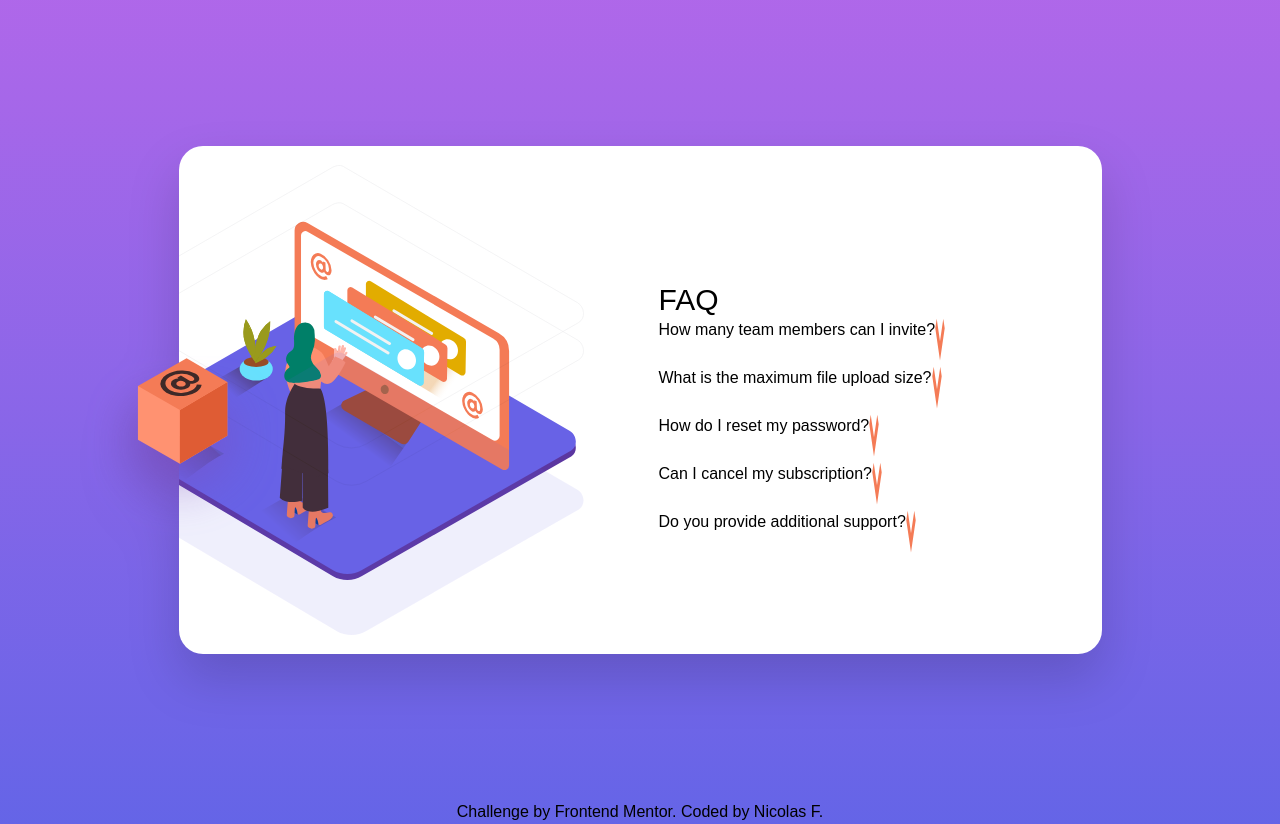
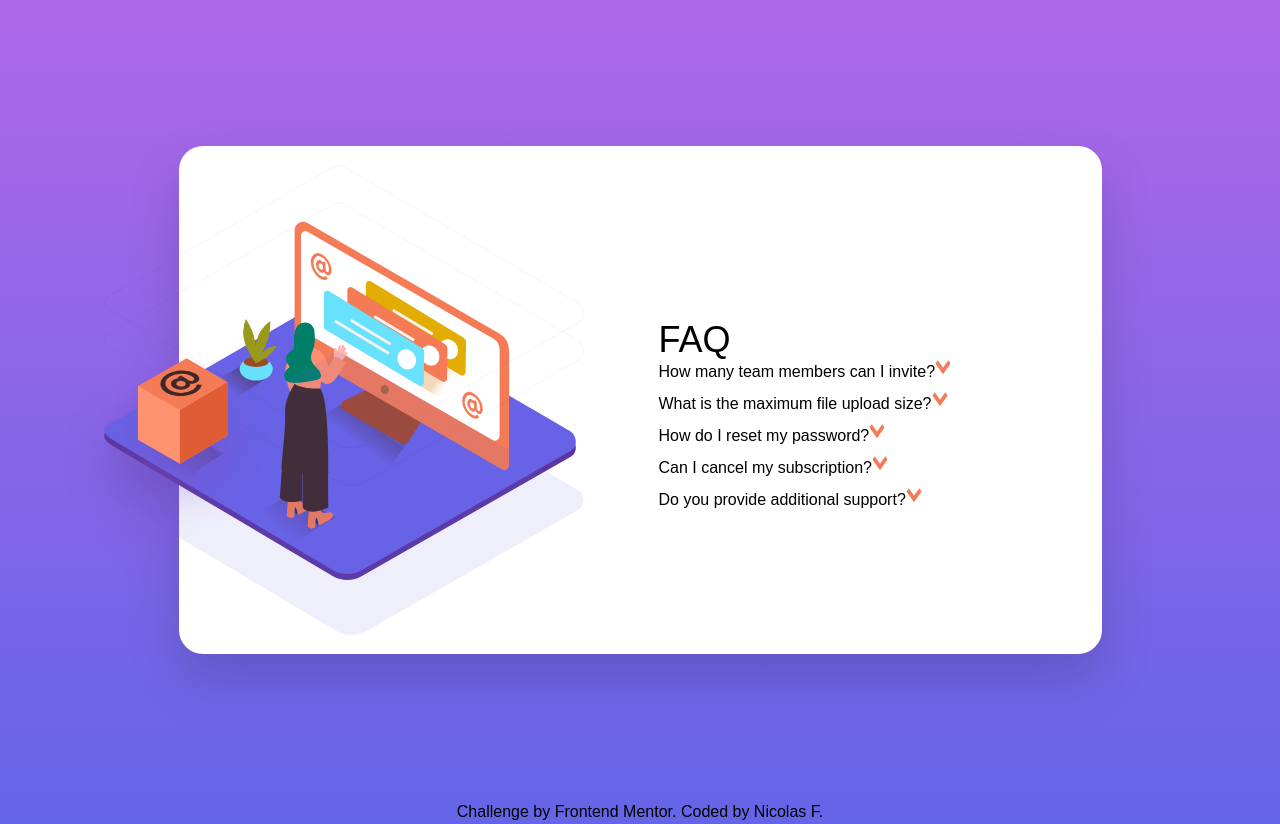
Before and after one commit to nicolasfig/faq-accordion-card, a website: page index.html in a window 1280 px wide. Drawn offline with Linux system fonts and the light colour scheme.

Commit message:
Layout alignments

```diff
--- a/index.html
+++ b/index.html
@@ -39,60 +39,63 @@
             />
           </div>
         </section>
-        <section class="flex flex-col text pt-10 w-[350px]">
-          <h1 class="text-3xl">FAQ</h1>
-          <ul>
-            <li>
-              <div class="question-icon">
-                <p class="question">How many team members can I invite?</p>
-                <img src="./images/icon-arrow-down.svg" alt="" />
+        <section class="text flex flex-col pt-10 w-[443px]">
+          <h1 class="text-4xl">FAQ</h1>
+          <div class="question-amswer">
+            <p class="question">
+              How many team members can I invite?
+              <img class="arrow" src="./images/icon-arrow-down.svg" alt="" />
+            </p>
+            <p class="answer">
+              You can invite up to 2 additional users on the Free plan. There is
+              no limit on team members for the Premium plan.
+            </p>
           </div>
+          <div class="question-amswer">
+            <p class="question">
+              What is the maximum file upload size?
+              <img class="arrow" src="./images/icon-arrow-down.svg" alt="" />
+            </p>
+
             <p class="answer">
-                You can invite up to 2 additional users on the Free plan. There
-                is no limit on team members for the Premium plan.
+              No more than 2GB. All files in your account must fit your allotted
+              storage space.
             </p>
-            </li>
-            <li>
-              <div class="question-icon">
-                <p class="question">What is the maximum file upload size?</p>
-                <img src="./images/icon-arrow-down.svg" alt="" />
           </div>
-              <p class="answer">
-                No more than 2GB. All files in your account must fit your
-                allotted storage space.
+          <div class="question-amswer">
+            <p class="question">
+              How do I reset my password?<img
+                class="arrow"
+                src="./images/icon-arrow-down.svg"
+                alt=""
+              />
             </p>
-            </li>
-            <li>
-              <div class="question-icon">
-                <p class="question">How do I reset my password?</p>
-                <img src="./images/icon-arrow-down.svg" alt="" />
-              </div>
             <p class="answer">
               Click “Forgot password” from the login page or “Change password”
               from your profile page. A reset link will be emailed to you.
+              <img class="arrow" src="./images/icon-arrow-down.svg" alt="" />
             </p>
-            </li>
-            <li>
-              <div class="question-icon">
-                <p class="question">Can I cancel my subscription?</p>
-                <img src="./images/icon-arrow-down.svg" alt="" />
           </div>
+          <div class="question-amswer">
+            <p class="question">
+              Can I cancel my subscription?
+              <img class="arrow" src="./images/icon-arrow-down.svg" alt="" />
+            </p>
             <p class="answer">
-                Yes! Send us a message and we’ll process your request no
-                questions asked.
+              Yes! Send us a message and we’ll process your request no questions
+              asked.
             </p>
-            </li>
-            <li>
-              <div class="question-icon">
-                <p class="question">Do you provide additional support?</p>
-                <img src="./images/icon-arrow-down.svg" alt="" />
           </div>
+          <div class="question-amswer">
+            <p class="question">
+              Do you provide additional support?
+              <img class="arrow" src="./images/icon-arrow-down.svg" alt="" />
+            </p>
             <p class="answer">
               Chat and email support is available 24/7. Phone lines are open
               during normal business hours.
             </p>
-            </li>
-          </ul>
+          </div>
         </section>
       </div>
     </main>
--- a/style.css
+++ b/style.css
@@ -15,18 +15,21 @@
   --s-80: 5rem;
 }
 
-.desktop {
-  overflow: hidden;
+.question-amswer {
+  display: flex;
+  justify-content: space-between;
+  height: var(--s-32);
 }
 
-.question-icon {
-  display: flex;
-  width: 350px;
-}
 .question {
   padding-bottom: var(--s-24);
 }
 
+.arrow {
+  float: right;
+  width: var(--s-16);
+  height: var(--s-16);
+}
 .answer {
   display: none;
 }
```
Also changed, not shown: output.css. Lines whose indentation alone changed are shown as unchanged.
